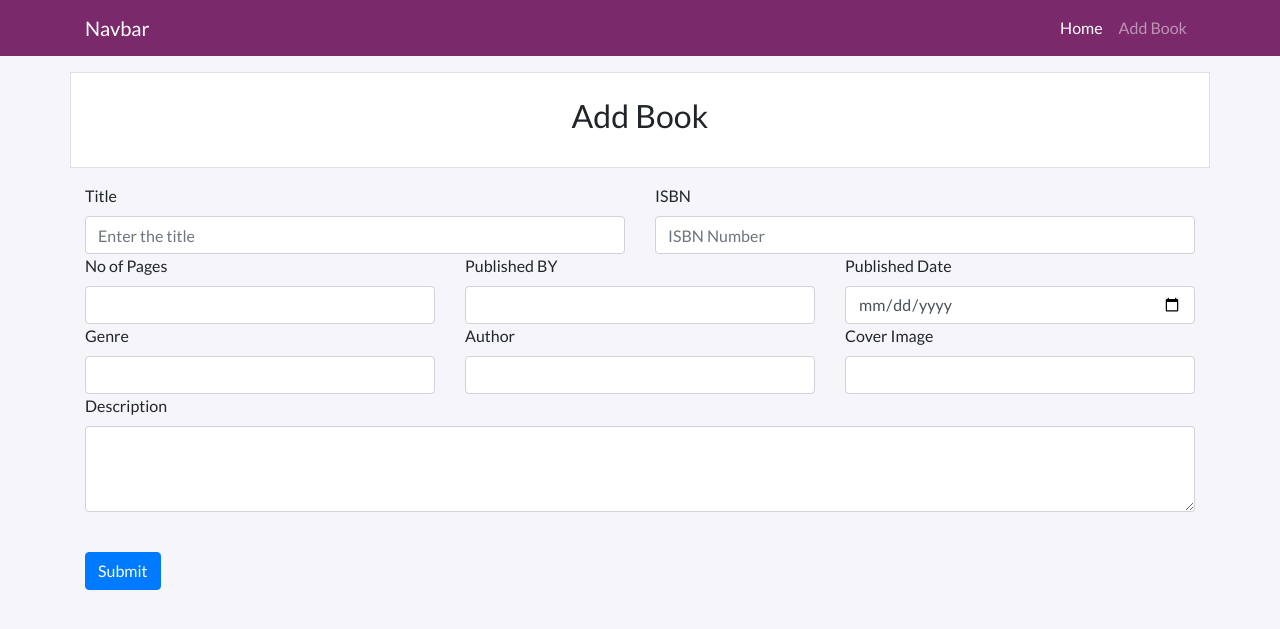
After one commit to Karthik-0/books_app, a Django app: template booksapp/templates/add_book.html in a window 1280 px wide. The commit adds this page. Shown: the top 629 px of the page. Run offline with Django 3.2, Linux system fonts and the light colour scheme; the template is opened without the code that fills it, so the values that code supplies are empty; some libraries are stand-ins or nearby versions.

```diff
--- a/books/settings.py
+++ b/books/settings.py
@@ -112,10 +112,11 @@ TIME_ZONE = 'Asia/Calcutta'
 
 USE_I18N = True
 
-USE_L10N = True
+# USE_L10N = True
 
 USE_TZ = True
 
+DATE_FORMAT = 'Y-m-d'
 
 # Static files (CSS, JavaScript, Images)
 # https://docs.djangoproject.com/en/2.0/howto/static-files/
--- /dev/null
+++ b/booksapp/static/css/style.css
@@ -0,0 +1,29 @@
+.primbg{
+    background: #7A296B;
+    color: #fff;
+}
+.prim{
+    color: #7A296B;
+}
+.navbar-light .navbar-nav .active>.nav-link, .navbar-light .navbar-nav .nav-link.active, .navbar-light .navbar-nav .nav-link.show, .navbar-light .navbar-nav .show>.nav-link,.navbar-light .navbar-nav .nav-link,a.navbar-brand{
+    color: #fff;
+}
+html,body{
+    background: #F5F5FA;
+    font-family: 'Lato', sans-serif;
+
+}
+.shadow{
+    -webkit-box-shadow: 0px 1px 5px 0px rgba(0,0,0,0.38);
+-moz-box-shadow: 0px 1px 5px 0px rgba(0,0,0,0.38);
+box-shadow: 0px 1px 5px 0px rgba(0,0,0,0.38);
+}
+.card{
+    border: none;
+}
+.card-title{
+    font-weight: bold;
+    text-transform: capitalize;
+    font-size: 16px;
+    margin: 0;
+}
--- /dev/null
+++ b/booksapp/templates/add_book.html
@@ -0,0 +1,64 @@
+{% extends 'base.html' %} {% block content %}
+<section class="container my-3 py-4 bg-white border">
+    <h2 class="text-center">
+        Add Book
+    </h2>
+</section>
+<section>
+    <div class="container">
+        <form action="{%url 'create'%}" method="post">
+        {% csrf_token %}
+        {% comment %} {{ form.as_p }} {% endcomment %}
+            <div class="row">
+                <div class="col">
+                    <label>Title</label>
+                    <input type="text" name="title" class="form-control" placeholder="Enter the title">
+                </div>
+                <div class="col">
+                    <label>ISBN</label>
+                    <input type="number" name="isbn" class="form-control" placeholder="ISBN Number">
+                </div>
+            </div>
+            <div class="row">
+                <div class="col">
+                    <label>No of Pages</label>
+                    <input type="number" name="pagenos" class="form-control" placeholder="">
+                </div>
+                <div class="col">
+                    <label>Published BY</label>
+                    <input type="text" name="publisher" class="form-control" placeholder="">
+                </div>
+                 <div class="col">
+                    <label>Published Date</label>
+                    <input type="date" name="pub_date" class="form-control" placeholder="">
+                </div>
+            </div>
+            <div class="row">
+                <div class="col">
+                    <label>Genre</label>
+                    <input type="text" name="genre" class="form-control" placeholder="">
+                </div>
+                 <div class="col">
+                    <label>Author</label>
+                    <input type="text" name="authors" class="form-control" placeholder="">
+                </div>
+                 <div class="col">
+                    <label>Cover Image</label>
+                    <input type="text" name="cover" class="form-control" placeholder="">
+                </div>
+
+
+            </div>
+
+                 <div class="form-group">
+    <label for="exampleFormControlTextarea1">Description</label>
+    <textarea class="form-control" name="desc" id="exampleFormControlTextarea1" rows="3"></textarea>
+  </div>
+
+            <br/>
+            <button type="submit" class="btn btn-primary">Submit</button>
+        </form>
+    </div>
+</section>
+
+{% endblock content %}
--- a/booksapp/templates/base.html
+++ b/booksapp/templates/base.html
@@ -6,8 +6,33 @@
     <meta http-equiv="X-UA-Compatible" content="ie=edge">
     <title>Document</title>
     <link href="https://stackpath.bootstrapcdn.com/bootstrap/4.1.3/css/bootstrap.min.css" rel="stylesheet" integrity="sha384-MCw98/SFnGE8fJT3GXwEOngsV7Zt27NXFoaoApmYm81iuXoPkFOJwJ8ERdknLPMO" crossorigin="anonymous">
+    <link href="https://fonts.googleapis.com/css?family=Lato:400,700" rel="stylesheet">
+    {% load static %}
+    <link rel="stylesheet" href="{% static 'css/style.css' %}">
 </head>
 <body>
+        <nav class="navbar navbar-expand-lg navbar-dark primbg">
+               <div class="container">
+
+                    <a class="navbar-brand" href="{%url 'index'%}">Navbar</a>
+                    <button class="navbar-toggler" type="button" data-toggle="collapse" data-target="#navbarSupportedContent" aria-controls="navbarSupportedContent" aria-expanded="false" aria-label="Toggle navigation">
+                      <span class="navbar-toggler-icon"></span>
+                    </button>
+
+                    <div class="collapse navbar-collapse" id="navbarSupportedContent">
+                      <ul class="navbar-nav ml-auto">
+                        <li class="nav-item active">
+                          <a class="nav-link" href="{%url 'index'%}">Home <span class="sr-only">(current)</span></a>
+                        </li>
+                        <li class="nav-item">
+                          <a class="nav-link" href="{% url 'create' %}">Add Book</a>
+                        </li>
+
+                      </ul>
+
+                    </div>
+               </div>
+              </nav>
 {% block content %}
 
 {% endblock content %}
```
Also changed, not shown: booksapp/filters.py (added, +8 -0 lines), booksapp/models.py (+7 -6 lines), booksapp/templates/index.html (+97 -3 lines), booksapp/templates/single_book.html (added, +29 -0 lines), booksapp/templates/update_book.html (added, +66 -0 lines), booksapp/urls.py (+7 -2 lines), booksapp/views.py (+49 -3 lines), booksapp/admin.py (line endings or trailing spaces), db.sqlite3, 1 other file.
